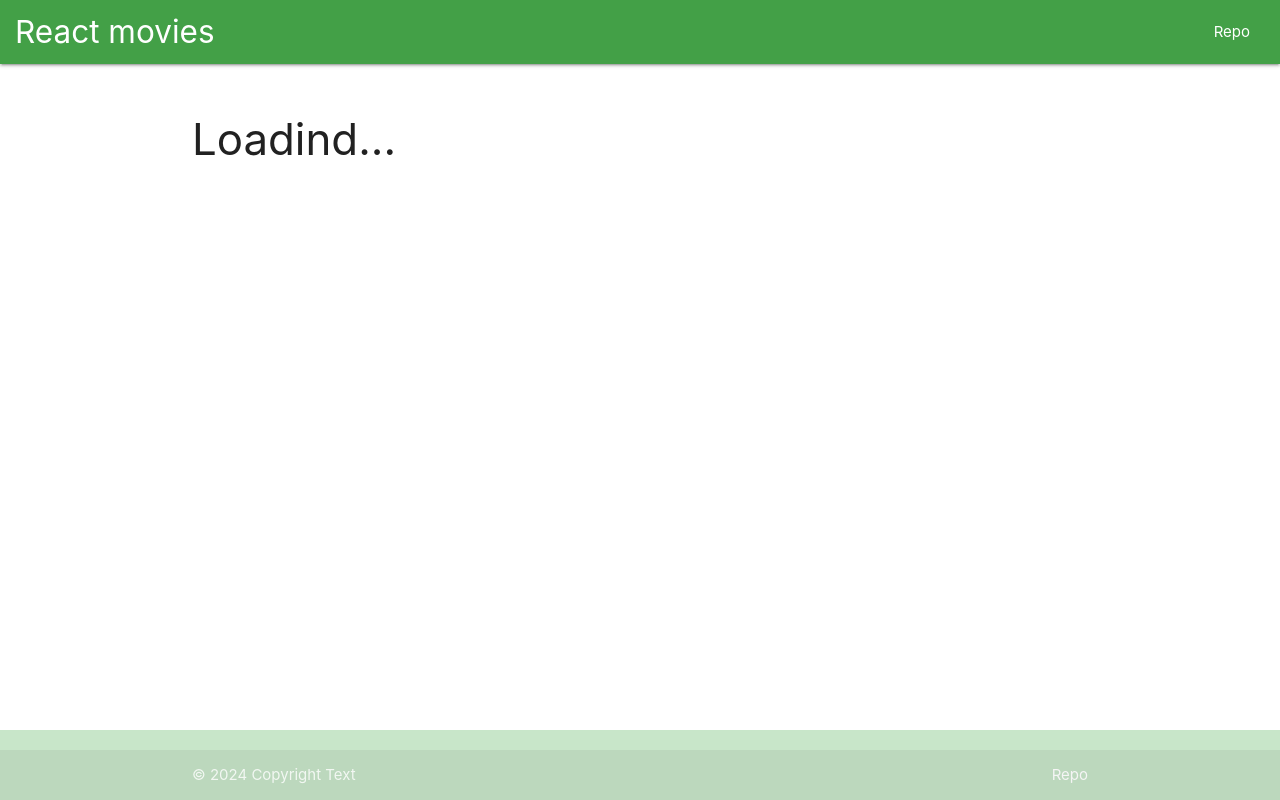
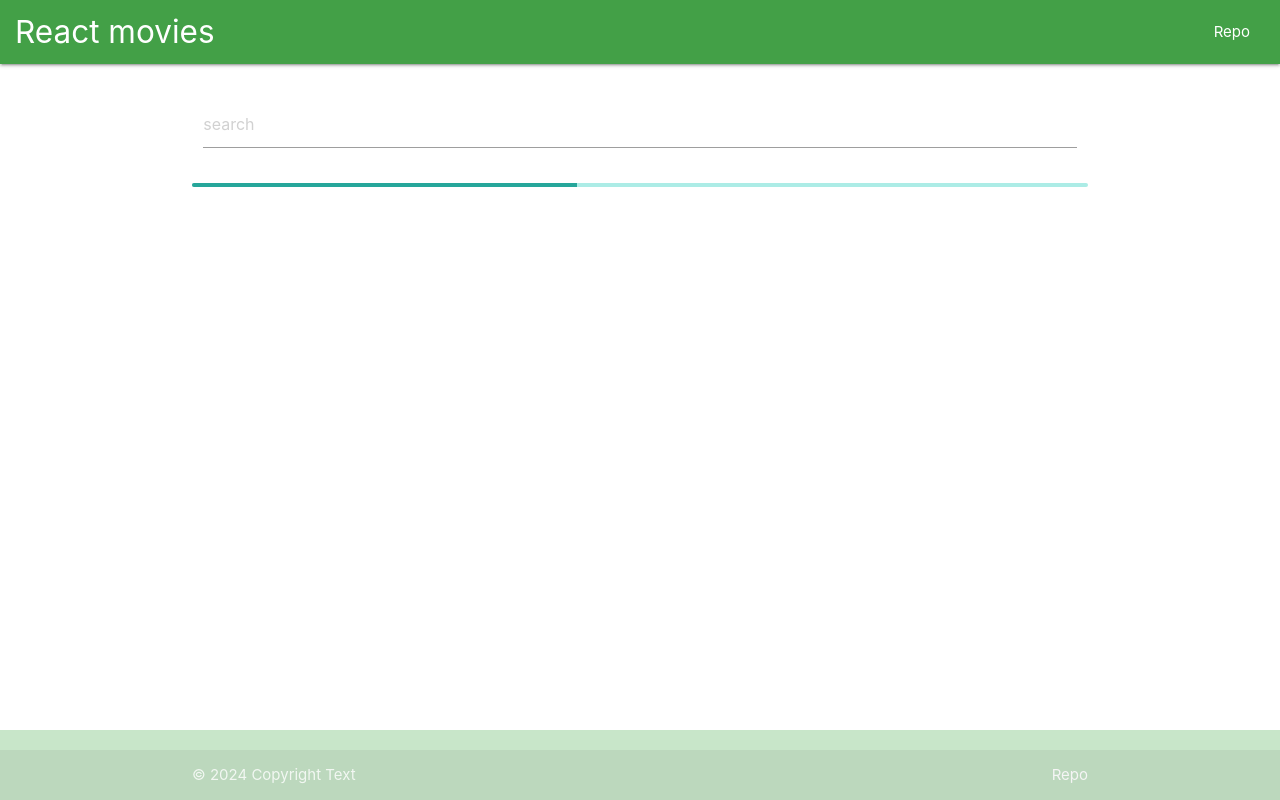
Before and after one commit to MichaelZolotov77/block-5, a React (Create React App) app: page / in a window 1280 px wide. Built offline with nearby package versions, Linux system fonts and the light colour scheme; no server answers.

Commit message:
Добавление строки поиска

```diff
--- /dev/null
+++ b/src/components/Preloader.jsx
@@ -0,0 +1,9 @@
+function Preloader() {
+  return (
+    <div className="progress">
+      <div className="indeterminate"></div>
+    </div>
+  );
+}
+
+export { Preloader };
--- /dev/null
+++ b/src/components/Search.jsx
@@ -0,0 +1,27 @@
+import React from 'react';
+
+class Search extends React.Component {
+  state = {
+    search: '',
+  };
+
+  render() {
+    return (
+      <div className="row">
+        <div className="col s12">
+          <div className="input-field">
+            <input
+              className="validate"
+              placeholder="search"
+              type="search"
+              value={this.state.search}
+              onChange={(e) => this.setState({ search: e.target.value })}
+            />
+          </div>
+        </div>
+      </div>
+    );
+  }
+}
+
+export { Search };
--- a/src/layout/Main.jsx
+++ b/src/layout/Main.jsx
@@ -1,5 +1,7 @@
 import React from 'react';
 import { Movies } from '../components/Movies';
+import { Search } from '../components/Search';
+import { Preloader } from '../components/Preloader';
 
 class Main extends React.Component {
   state = {
@@ -17,7 +19,8 @@ class Main extends React.Component {
 
     return (
       <main className="container content">
-        {movies.length ? <Movies movies={movies} /> : <h3>Loadind...</h3>}
+        <Search />
+        {movies.length ? <Movies movies={movies} /> : <Preloader />}
       </main>
     );
   }
```
